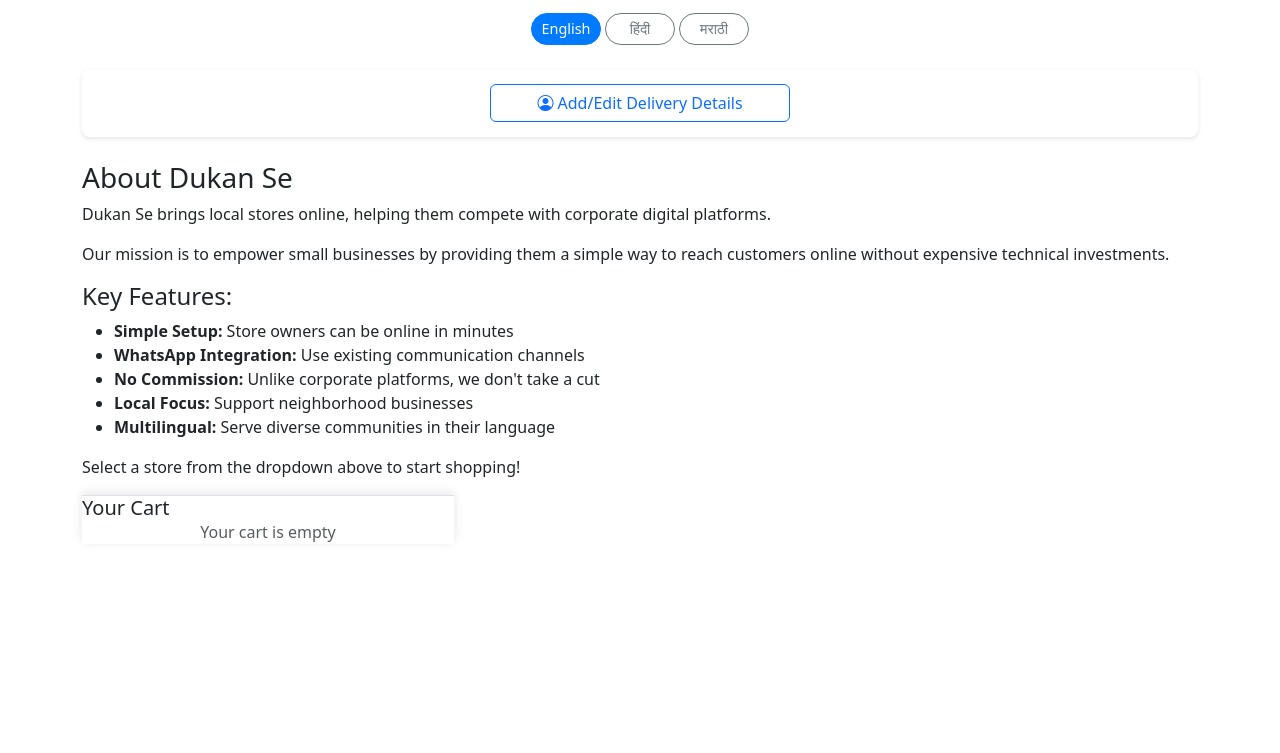
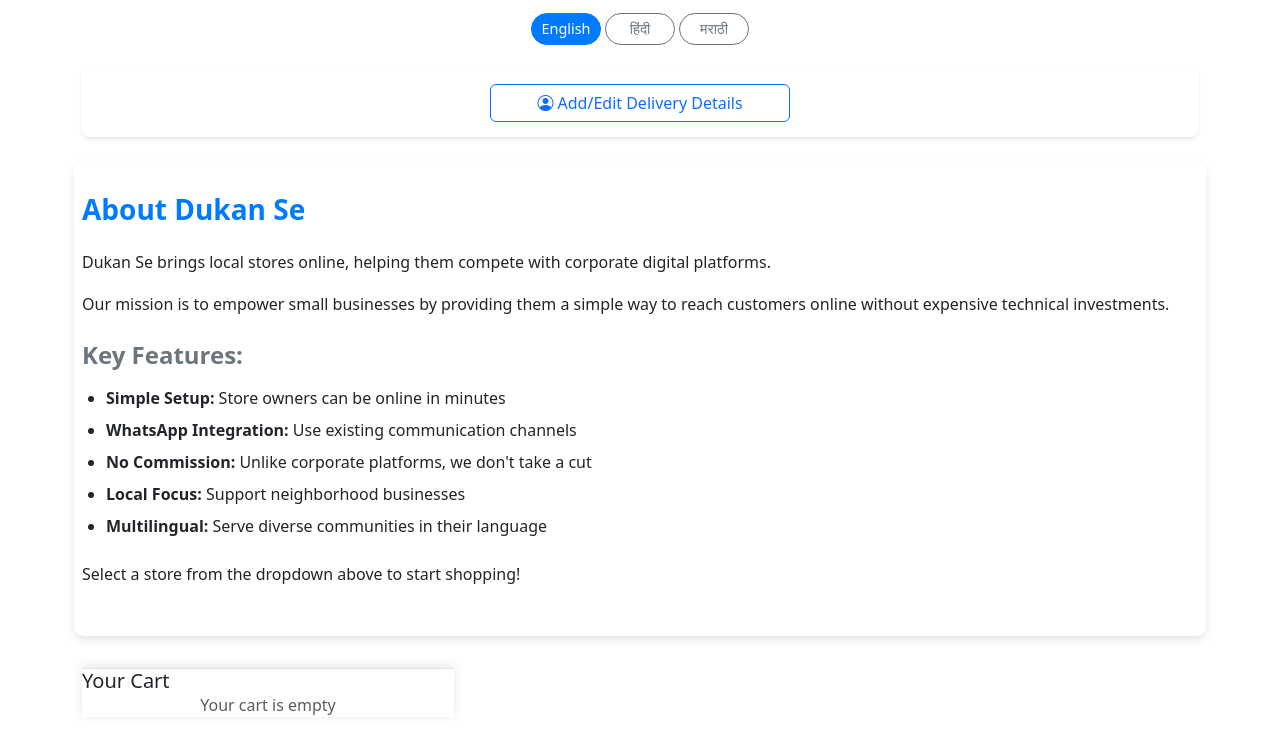
Before and after one commit to iraygade/Dukan-Se, a plain HTML site: page index.html in a window 1280 px wide. Shown: the part 107-860 px from the top of the page. Before the commit the page ends 800 px from the top, so only its background shows below. Drawn offline with nearby package versions, Linux system fonts and the light colour scheme.

Commit message:
Update styles.css

```diff
--- a/styles.css
+++ b/styles.css
@@ -342,3 +342,39 @@
     opacity: 0.5;
     cursor: not-allowed;
 }
+
+/* App Info Page */
+.app-info {
+    background-color: white;
+    padding: 2rem;
+    border-radius: 10px;
+    box-shadow: 0 4px 8px rgba(0,0,0,0.1);
+    margin-bottom: 2rem;
+    text-align: left;
+}
+
+.app-info h3 {
+    color: var(--primary-color);
+    margin-bottom: 1.5rem;
+    font-weight: 600;
+}
+
+.app-info h4 {
+    color: var(--secondary-color);
+    margin: 1.5rem 0 1rem;
+    font-weight: 600;
+}
+
+.app-info p {
+    margin-bottom: 1rem;
+    line-height: 1.6;
+}
+
+.app-info ul {
+    padding-left: 1.5rem;
+    margin-bottom: 1.5rem;
+}
+
+.app-info li {
+    margin-bottom: 0.5rem;
+}
```
